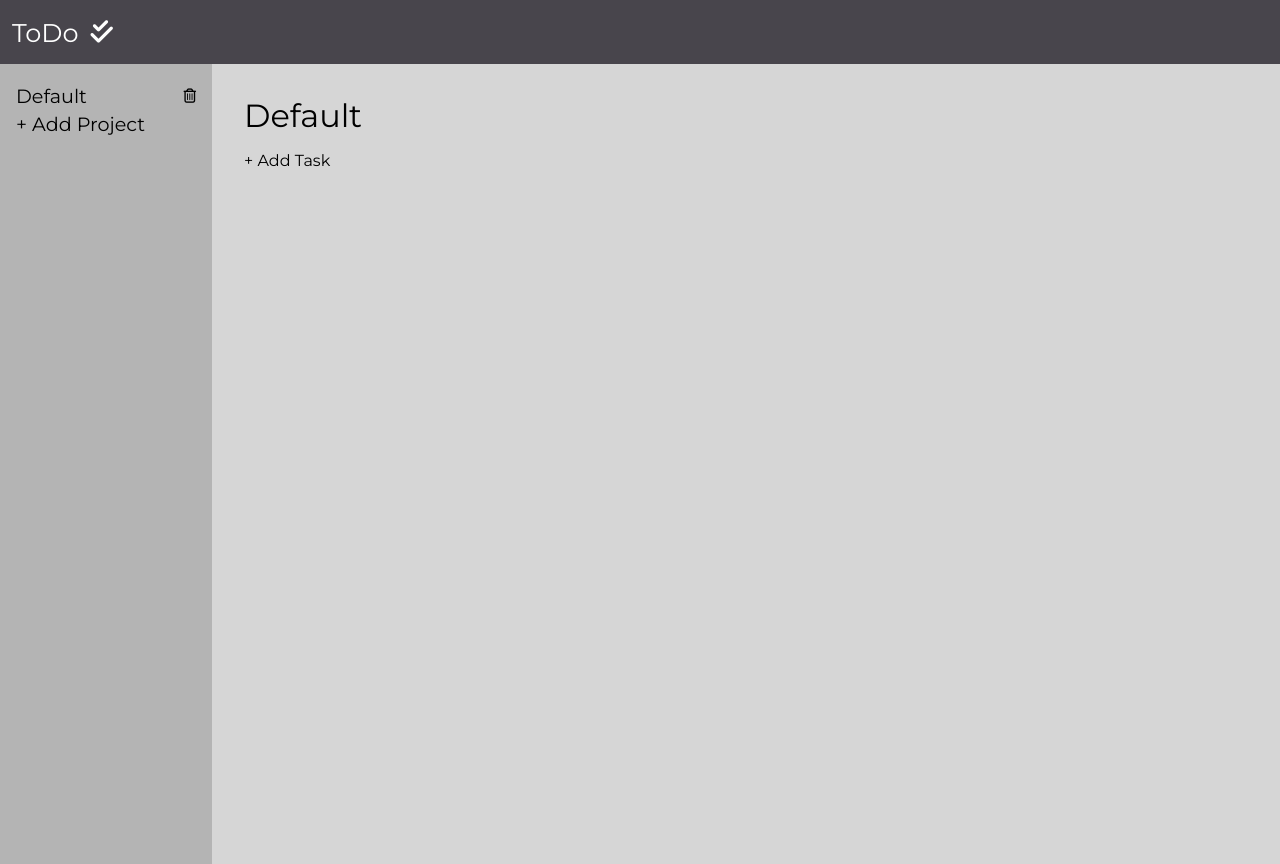
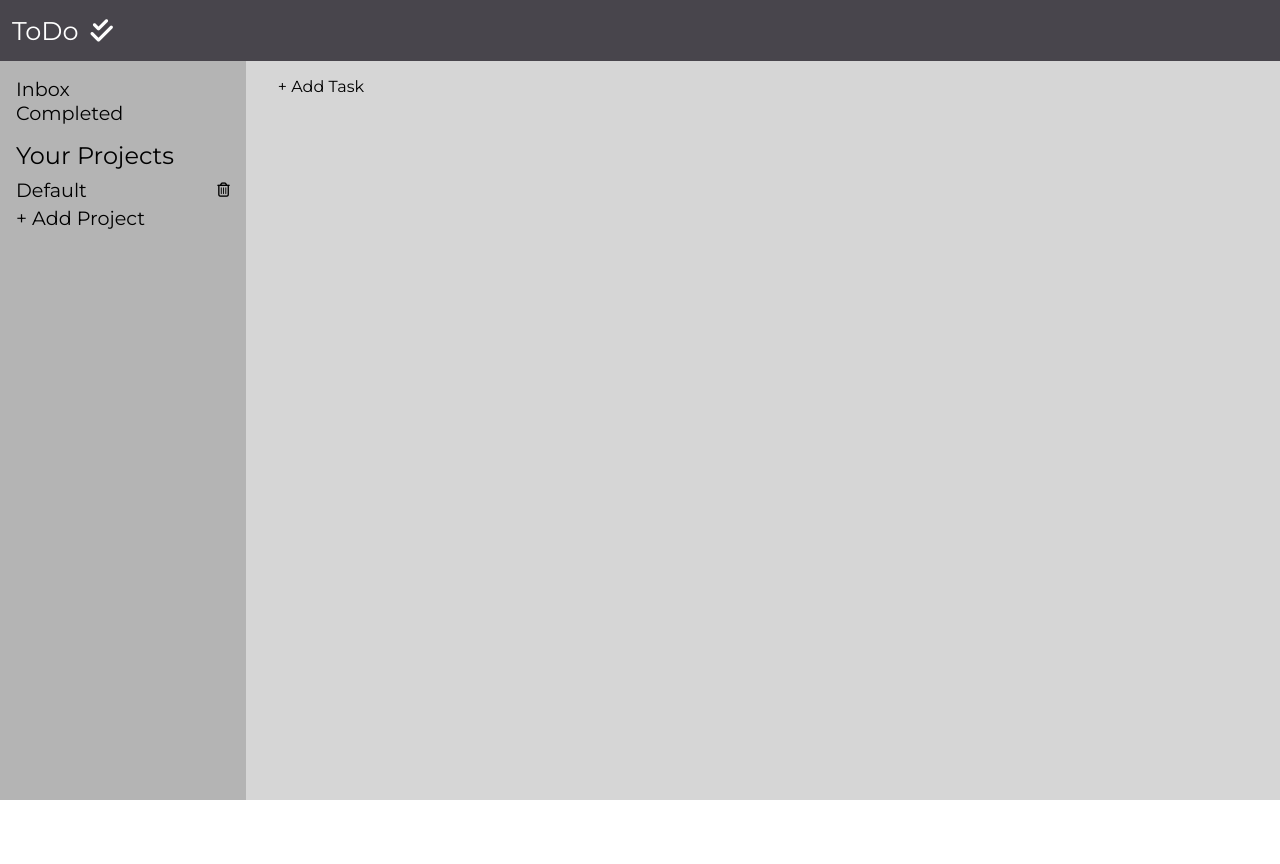
Before and after one commit to matic1909/todo-list, a website built with webpack: page dist/index.html in a window 1280 px wide. After the commit the page ends 800 px from the top, so only its background shows below. Built offline with nearby package versions, Linux system fonts and the light colour scheme.

Commit message:
added two filters to show all tasks and completed tasks

```diff
--- a/src/components/TodoList.js
+++ b/src/components/TodoList.js
@@ -26,13 +26,24 @@ const TodoList = (() => {
     return _projects.length > 0;
   }
 
+  const getAllTasks = () => {
+    const allTasks = [];
+    _projects.forEach((project) => {
+      project.getTasks().forEach(task => {
+        allTasks.push(task);
+      });
+    })
+    return allTasks;
+  }
+
   return {
     getProjects,
     setProjects,
     addProject,
     removeProject,
     findProject,
-    hasProjects
+    hasProjects,
+    getAllTasks
   }
 })();
 
--- a/src/components/UI.js
+++ b/src/components/UI.js
@@ -2,7 +2,32 @@ import { TodoList } from "./TodoList";
 
 const displayManager = (() => {
   const _body = document.body;
-  let _selectedProject = TodoList.getProjects()[0];
+  let _selectedProject = TodoList.getProjects()[0] || null;
+  let tasksToShow = _selectedProject.getTasks();
+
+  // Filters
+  const _filters = () => {
+    const filterDiv = document.createElement("div");
+    filterDiv.classList.add("filters");
+
+    const allTasksFilter = document.createElement("div");
+    allTasksFilter.textContent = "Inbox";
+    allTasksFilter.addEventListener("click", () => {
+      tasksToShow = TodoList.getAllTasks();
+      renderPage();
+    });
+
+    const finishedTasksFilter = document.createElement("div");
+    finishedTasksFilter.textContent = "Completed";
+    finishedTasksFilter.addEventListener("click", () => {
+      tasksToShow = TodoList.getAllTasks().filter((task) => task.isCompleted() === true);
+      renderPage();
+    });
+
+    filterDiv.appendChild(allTasksFilter);
+    filterDiv.appendChild(finishedTasksFilter);
+    return filterDiv;
+  };
 
   // Projects
   const _makeProjectElement = (project) => {
@@ -33,11 +58,16 @@ const displayManager = (() => {
 
   const _changeSelectedProject = (name) => {
     _selectedProject = TodoList.findProject(name);
+    tasksToShow = _selectedProject.getTasks();
     renderPage();
   };
 
-  const _makeProjectList = (projects) => {
+  const _projectList = (projects) => {
     const projectDiv = document.createElement("div");
+    const title = document.createElement("h2");
+    title.textContent = "Your Projects";
+    title.classList.add("projects-title");
+    projectDiv.appendChild(title);
     projectDiv.classList.add("projects");
     projects.forEach((project) => {
       const projectElement = _makeProjectElement(project);
@@ -88,9 +118,8 @@ const displayManager = (() => {
   };
 
   // Tasks
-  const _makeTaskElement = (task) => {
+  const _TaskElement = (task) => {
     const title = task.getName();
-    // const desc = task.getDescription();
     const due = task.getDueDate();
 
     const taskElement = document.createElement("div");
@@ -105,7 +134,7 @@ const displayManager = (() => {
       _completeTaskHandler(task);
     });
 
-    if(task.isCompleted()) {
+    if (task.isCompleted()) {
       taskElement.classList.add("completed");
       completeTaskIcon.classList.remove("far", "fa-circle");
       completeTaskIcon.classList.add("fas", "fa-check-circle");
@@ -119,14 +148,14 @@ const displayManager = (() => {
 
     const dueDate = document.createElement("p");
     dateContainer.appendChild(dueDate);
-    if(due !== "") {
+    if (due !== "") {
       dueDate.textContent = due;
     } else {
       dueDate.textContent = "no date";
     }
     dueDate.addEventListener("click", (e) => {
       dateContainer.appendChild(_datePicker(task));
-      dateContainer.removeChild(e.target)
+      dateContainer.removeChild(e.target);
     });
 
     taskElement.appendChild(completeTask);
@@ -136,42 +165,31 @@ const displayManager = (() => {
     return taskElement;
   };
 
-  const _makeTaskList = (project) => {
+  const _TaskList = (tasks) => {
     const taskList = document.createElement("div");
     taskList.classList.add("task-list");
 
-    const h1 = document.createElement("h1");
-    taskList.appendChild(h1);
-
-    if (project) {
-      const title = project.getName();
-      h1.textContent = title;
-      const tasks = project.getTasks();
-
     if (tasks) {
       tasks.forEach((task) => {
-          const taskElement = _makeTaskElement(task);
+        const taskElement = _TaskElement(task);
         taskList.appendChild(taskElement);
       });
-      };
+    }
 
-      const addTask = document.createElement("div");
-      addTask.textContent = "+ Add Task";
-      addTask.addEventListener("click", (e) => {
-        const taskForm = _newTaskForm();
+    const addTaskButton = document.createElement("div");
+    addTaskButton.textContent = "+ Add Task";
+    addTaskButton.addEventListener("click", (e) => {
+      const taskForm = _TaskForm();
       taskList.appendChild(taskForm);
       taskList.removeChild(e.target);
     });
 
-      taskList.appendChild(addTask);
-    } else {
-      h1.textContent = "No Project selected"
-    }
+    taskList.appendChild(addTaskButton);
 
     return taskList;
   };
 
-  const _newTaskForm = () => {
+  const _TaskForm = () => {
     const form = document.createElement("div");
     const input = document.createElement("input");
     input.type = "text";
@@ -193,7 +211,7 @@ const displayManager = (() => {
       _changeDateHandler(task, e.target.value);
     });
     return datePicker;
-  }
+  };
 
   // Task event handlers
   const _addTaskHandler = (name) => {
@@ -205,16 +223,16 @@ const displayManager = (() => {
     task.setDueDate(date);
     console.log(date);
     renderPage();
-  }
+  };
 
   const _completeTaskHandler = (task) => {
-    if(task.isCompleted()) {
+    if (task.isCompleted()) {
       task.setCompleted(false);
     } else {
       task.setCompleted(true);
     }
     renderPage();
-  }
+  };
 
   const _deleteTaskHandler = (name) => {
     _selectedProject.deleteTask(name);
@@ -236,12 +254,20 @@ const displayManager = (() => {
     _body.appendChild(nav);
   };
 
+  const _leftSidePanel = (projects) => {
+    const sidePanel = document.createElement("div");
+    sidePanel.classList.add("side-panel");
+    sidePanel.appendChild(_filters());
+    sidePanel.appendChild(_projectList(projects));
+    return sidePanel;
+  };
+
   // Rendering
   const renderMain = () => {
     const main = document.createElement("main");
-    const projectsList = _makeProjectList(TodoList.getProjects());
-    const taskList = _makeTaskList(_selectedProject || null);
-    main.appendChild(projectsList);
+    const sidePanel = _leftSidePanel(TodoList.getProjects());
+    const taskList = _TaskList(tasksToShow);
+    main.appendChild(sidePanel);
     main.appendChild(taskList);
     _body.appendChild(main);
   };
--- a/src/style.css
+++ b/src/style.css
@@ -28,6 +28,7 @@ button {
   cursor: pointer;
   padding: 6px 10px;
   margin: 4px;
+  background-color: rgb(46, 74, 158);
   color: white;
   border-radius: 4px;
 }
@@ -35,12 +36,19 @@ button {
 body {
   height: 100vh;
   width: 100vw;
+  display: flex;
+  flex-direction: column;
   font-family: 'Montserrat', sans-serif;
 }
 
 main {
   display: flex;
   height: 100%;
+}
+
+input {
+  padding: 4px;
+  outline: none;
 }
 
 .nav {
@@ -57,12 +65,21 @@ main {
   margin-left: 12px;
 }
 
-.projects {
+.side-panel {
   height: 100%;
-  width: 250px;
   background-color: rgb(180, 180, 180);
+  width: 300px;
   padding: 16px;
   font-size: 1.2rem;
+}
+
+.filters {
+  margin-bottom: 16px;
+}
+
+.projects-title {
+  font-size: 1.5rem;
+  margin-bottom: 8px;
 }
 
 .add {
@@ -88,7 +105,7 @@ main {
   height: 100%;
   background-color: rgb(214, 214, 214);
   width: 100%;
-  padding: 32px;
+  padding: 16px 32px;
 }
 
 .task-list > h1 {
```
Lines whose indentation alone changed are shown as unchanged.
